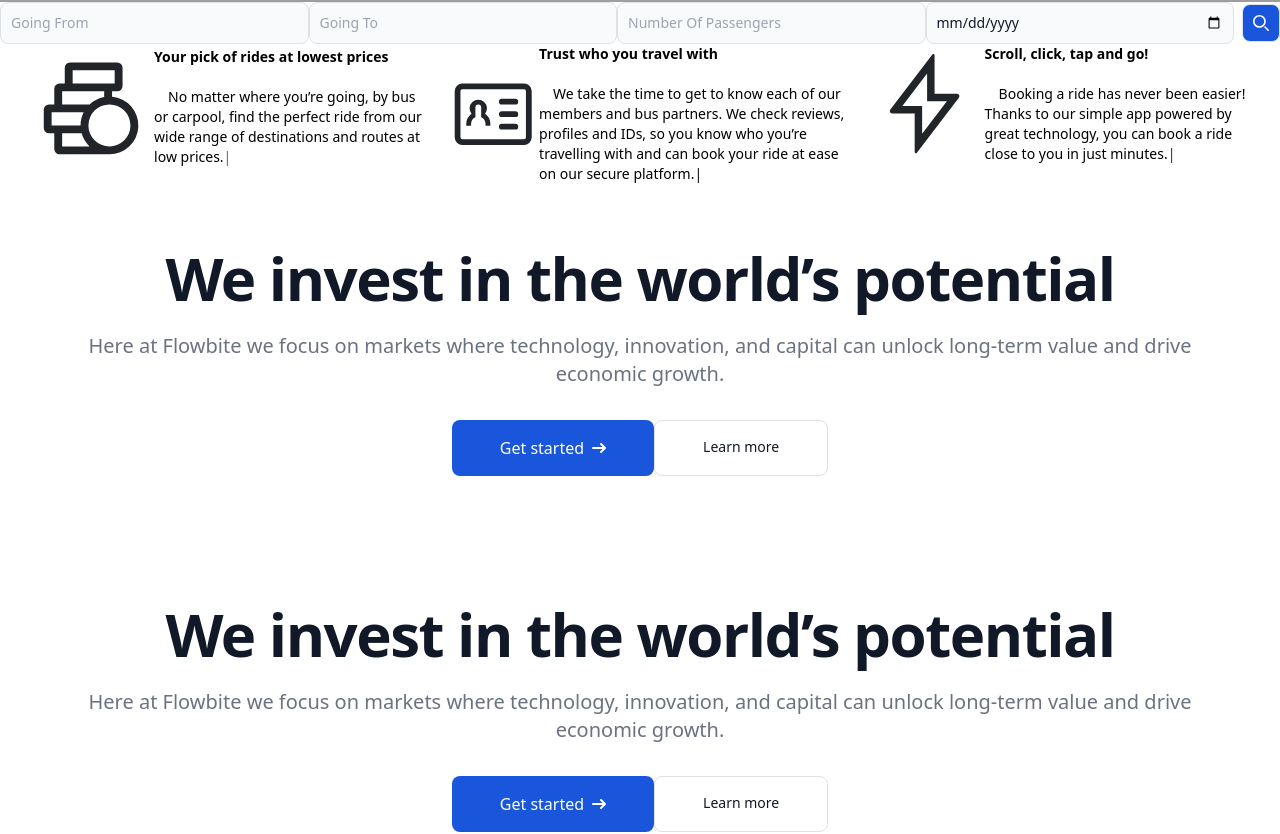
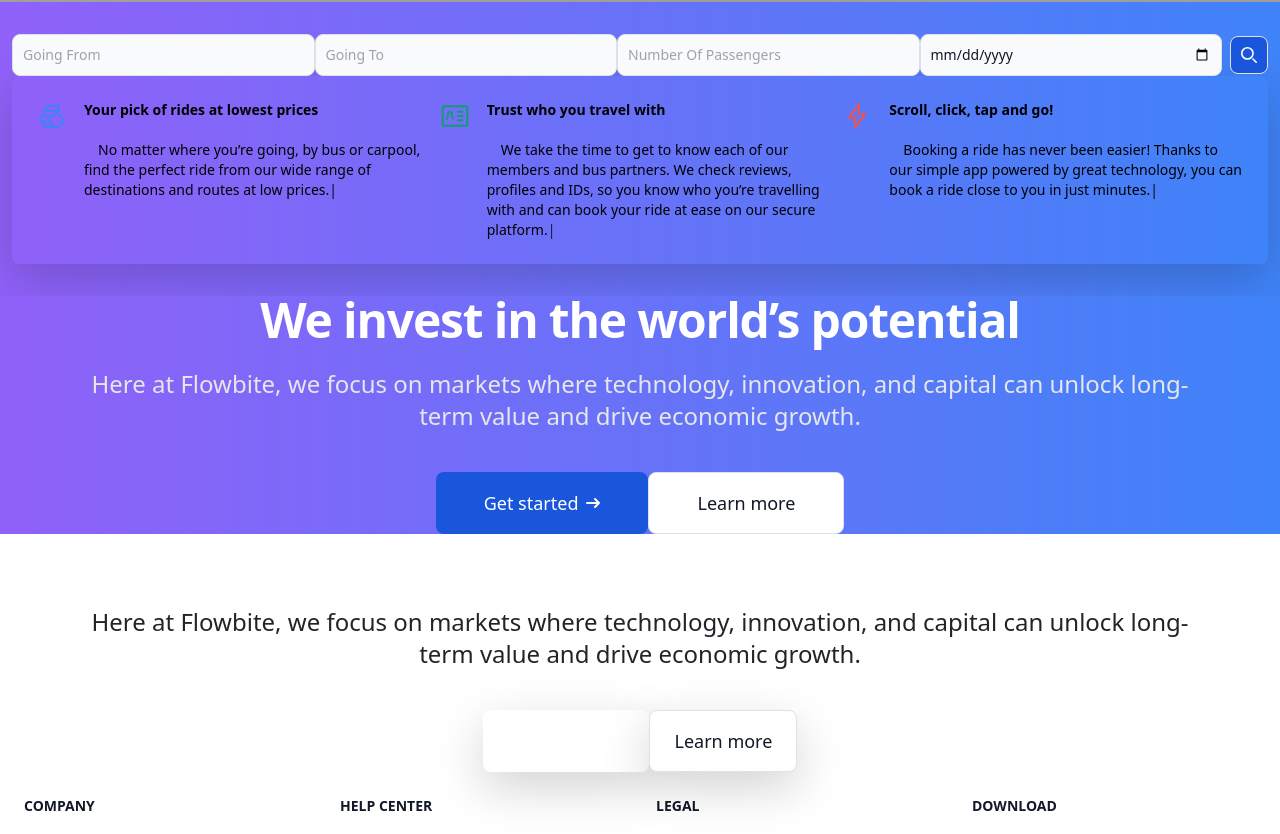
Before and after one commit to AdiMikeyHariharan/Bookkr, a React (Vite) app in the folder Bookkr/: page /Home in a window 1280 px wide. Shown: the part 298-1132 px from the top of the page. Built offline with nearby package versions, Linux system fonts and the light colour scheme; grey boxes are pictures that could not be loaded.

Commit message:
DashboardAppearance

```diff
--- a/Bookkr/src/Home.jsx
+++ b/Bookkr/src/Home.jsx
@@ -1,29 +1,32 @@
-import { useState } from 'react'
-import reactLogo from './assets/react.svg'
-import viteLogo from '/vite.svg'
-import './App.css'
-import Header from './components/Header'
-import Carousel from './components/Carousel'
-import Footer from './components/Footer'
-import Jumbo from './components/Jumbo'
-import JumboLTR from './components/JumboLTR'
-import Spinner from './components/Spinner'
-import Writings from './components/Writings'
-import Search from './components/Search'
-
+import { useState } from 'react';
+import reactLogo from './assets/react.svg';
+import viteLogo from '/vite.svg';
+import './App.css';
+import Header from './components/Header';
+import Carousel from './components/Carousel';
+import Footer from './components/Footer';
+import Jumbo from './components/Jumbo';
+import JumboLTR from './components/JumboLTR';
+import Spinner from './components/Spinner';
+import Writings from './components/Writings';
+import Search from './components/Search';
 
 function HomeP() {
   return (
     <>
-    <Header/>
-    <Carousel/>
-    <Search/>
-    <Writings/>
-    <Jumbo/>
-    <JumboLTR/>
-    <Footer/>
+      <Header />
+      <Carousel />
+      <div className="bg-gradient-to-r from-purple-500 to-blue-500 py-8">
+        <div className="container mx-auto">
+          <Search />
+          <Writings />
+        </div>
+      </div>
+      <Jumbo />
+      <JumboLTR />
+      <Footer />
     </>
-  )
+  );
 }
 
-export default HomeP
+export default HomeP;
--- a/Bookkr/src/components/Jumbo.jsx
+++ b/Bookkr/src/components/Jumbo.jsx
@@ -1,26 +1,47 @@
-import React from 'react'
+import React from 'react';
 
 export default function Jumbo() {
   return (
     <div>
-    <section class="bg-red dark:bg-gray-900">
-        <div class="py-8 px-4 mx-auto max-w-screen-xl text-center lg:py-16">
-            <h1 class="mb-4 text-4xl font-extrabold tracking-tight leading-none text-gray-900 md:text-5xl lg:text-6xl dark:text-white">We invest in the world’s potential</h1>
-            <p class="mb-8 text-lg font-normal text-gray-500 lg:text-xl sm:px-16 lg:px-48 dark:text-gray-400">Here at Flowbite we focus on markets where technology, innovation, and capital can unlock long-term value and drive economic growth.</p>
-            <div class="flex flex-col space-y-4 sm:flex-row sm:justify-center sm:space-y-0">
-                <a href="#" class="inline-flex justify-center items-center py-3 px-5 text-base font-medium text-center text-white rounded-lg bg-blue-700 hover:bg-blue-800 focus:ring-4 focus:ring-blue-300 dark:focus:ring-blue-900">
+      <section className="bg-gradient-to-r from-purple-500 to-blue-500 dark:bg-gray-900">
+        <div className="py-16 px-4 mx-auto max-w-screen-xl text-center lg:py-24">
+          <h1 className="mb-6 text-5xl font-extrabold tracking-tight leading-none text-white md:text-6xl lg:text-7xl dark:text-white">
+            We invest in the world’s potential
+          </h1>
+          <p className="mb-10 text-xl font-normal text-gray-200 lg:text-2xl sm:px-16 lg:px-48 dark:text-gray-400">
+            Here at Flowbite, we focus on markets where technology, innovation, and capital can unlock long-term value and drive economic growth.
+          </p>
+          <div className="flex flex-col space-y-4 sm:flex-row sm:justify-center sm:space-y-0">
+            <a
+              href="#"
+              className="inline-flex justify-center items-center py-3 px-5 text-lg font-medium text-white rounded-lg bg-blue-700 hover:bg-blue-800 focus:ring-4 focus:ring-blue-300 dark:focus:ring-blue-900 transition-all duration-200 transform hover:scale-105"
+            >
               Get started
-                    <svg class="w-3.5 h-3.5 ms-2 rtl:rotate-180" aria-hidden="true" xmlns="http://www.w3.org/2000/svg" fill="none" viewBox="0 0 14 10">
-                        <path stroke="currentColor" stroke-linecap="round" stroke-linejoin="round" stroke-width="2" d="M1 5h12m0 0L9 1m4 4L9 9"/>
+              <svg
+                className="w-3.5 h-3.5 ms-2 rtl:rotate-180"
+                aria-hidden="true"
+                xmlns="http://www.w3.org/2000/svg"
+                fill="none"
+                viewBox="0 0 14 10"
+              >
+                <path
+                  stroke="currentColor"
+                  strokeLinecap="round"
+                  strokeLinejoin="round"
+                  strokeWidth="2"
+                  d="M1 5h12m0 0L9 1m4 4L9 9"
+                />
               </svg>
             </a>
-                <a href="#" class="py-3 px-5 sm:ms-4 text-sm font-medium text-gray-900 focus:outline-none bg-white rounded-lg border border-gray-200 hover:bg-gray-100 hover:text-blue-700 focus:z-10 focus:ring-4 focus:ring-gray-100 dark:focus:ring-gray-700 dark:bg-gray-800 dark:text-gray-400 dark:border-gray-600 dark:hover:text-white dark:hover:bg-gray-70">
+            <a
+              href="#"
+              className="py-3 px-5 sm:ms-4 text-lg font-medium text-gray-900 focus:outline-none bg-white rounded-lg border border-gray-200 hover:bg-gray-100 hover:text-blue-700 focus:z-10 focus:ring-4 focus:ring-gray-100 dark:focus:ring-gray-700 dark:bg-gray-800 dark:text-gray-400 dark:border-gray-600 dark:hover:text-white dark:hover:bg-gray-700 transition-all duration-200 transform hover:scale-105"
+            >
               Learn more
             </a>
           </div>
         </div>
       </section>
-
     </div>
-  )
+  );
 }
--- a/Bookkr/src/components/JumboLTR.jsx
+++ b/Bookkr/src/components/JumboLTR.jsx
@@ -1,25 +1,47 @@
-import React from 'react'
+import React from 'react';
 
 export default function JumboLTR() {
   return (
     <div>
-    <section className="bg-white dark:bg-gray-900">
-        <div className="py-8 px-4 mx-auto max-w-screen-xl text-center lg:py-16">
-            <h1 className="mb-4 text-4xl font-extrabold tracking-tight leading-none text-gray-900 md:text-5xl lg:text-6xl dark:text-black">We invest in the world’s potential</h1>
-            <p className="mb-8 text-lg font-normal text-gray-500 lg:text-xl sm:px-16 lg:px-48 dark:text-gray-400">Here at Flowbite we focus on markets where technology, innovation, and capital can unlock long-term value and drive economic growth.</p>
+      <section className="bg-gradient-to-r from-indigo-500 via-purple-500 to-pink-500 dark:bg-gray-900">
+        <div className="py-16 px-4 mx-auto max-w-screen-xl text-center lg:py-24">
+          <h1 className="mb-6 text-5xl font-extrabold tracking-tight leading-none text-white md:text-6xl lg:text-7xl dark:text-white">
+            We invest in the world’s potential
+          </h1>
+          <p className="mb-10 text-xl font-normal text-gray-100 lg:text-2xl sm:px-16 lg:px-48 dark:text-gray-400">
+            Here at Flowbite, we focus on markets where technology, innovation, and capital can unlock long-term value and drive economic growth.
+          </p>
           <div className="flex flex-col space-y-4 sm:flex-row sm:justify-center sm:space-y-0">
-                <a href="/" className="inline-flex justify-center items-center py-3 px-5 text-base font-medium text-center text-white rounded-lg bg-blue-700 hover:bg-blue-800 focus:ring-4 focus:ring-blue-300 dark:focus:ring-blue-900">
+            <a
+              href="/"
+              className="inline-flex justify-center items-center py-3 px-6 text-lg font-medium text-white bg-gradient-to-r from-blue-600 to-purple-600 rounded-lg shadow-lg hover:from-blue-500 hover:to-purple-500 focus:outline-none focus:ring-4 focus:ring-blue-300 dark:focus:ring-blue-900 transition-transform transform hover:scale-105"
+            >
               Get started
-                    <svg className="w-3.5 h-3.5 ms-2 rtl:rotate-180" aria-hidden="true" xmlns="http://www.w3.org/2000/svg" fill="none" viewBox="0 0 14 10">
-                        <path stroke="currentColor" stroke-linecap="round" stroke-linejoin="round" stroke-width="2" d="M1 5h12m0 0L9 1m4 4L9 9"/>
+              <svg
+                className="w-4 h-4 ml-2"
+                aria-hidden="true"
+                xmlns="http://www.w3.org/2000/svg"
+                fill="none"
+                viewBox="0 0 14 10"
+              >
+                <path
+                  stroke="currentColor"
+                  strokeLinecap="round"
+                  strokeLinejoin="round"
+                  strokeWidth="2"
+                  d="M1 5h12m0 0L9 1m4 4L9 9"
+                />
               </svg>
             </a>
-                <a href="/" className="py-3 px-5 sm:ms-4 text-sm font-medium text-gray-900 focus:outline-none bg-white rounded-lg border border-gray-200 hover:bg-gray-100 hover:text-blue-700 focus:z-10 focus:ring-4 focus:ring-gray-100 dark:focus:ring-gray-700 dark:bg-gray-800 dark:text-gray-400 dark:border-gray-600 dark:hover:text-white dark:hover:bg-gray-70">
+            <a
+              href="/"
+              className="py-3 px-6 sm:ml-4 text-lg font-medium text-gray-900 bg-white border border-gray-300 rounded-lg shadow-lg hover:bg-gray-100 hover:text-blue-700 focus:outline-none focus:ring-4 focus:ring-gray-100 dark:bg-gray-800 dark:text-gray-400 dark:border-gray-600 dark:hover:bg-gray-700 dark:hover:text-white transition-transform transform hover:scale-105"
+            >
               Learn more
             </a>
           </div>
         </div>
       </section>
     </div>
-  )
+  );
 }
--- a/Bookkr/src/components/Writings.jsx
+++ b/Bookkr/src/components/Writings.jsx
@@ -3,50 +3,113 @@
 
 const Writings = () => {
     return (
-        <div className="container w-4/5 mx-auto translate-y-10 ">
-        <ul className="items-start w-100 text-sm font-medium text-white-900 bg-white  rounded-lg sm:flex">
-            <li className="w-full">
-                <div className="flex items-center ps-3">
-                <svg viewBox="0 0 24 24" xmlns="http://www.w3.org/2000/svg" role="img" aria-hidden="true" class="_1rks9rr1 ejccx3im ejccx3u ejccx3j6 ejccx3u"><g color="neutralIconDefault"><g color="currentColor"><path fill="currentColor" fill-rule="evenodd" d="M8.5 5v2.5h8V5zM7 4.5v3H6a1 1 0 0 0-1 1v3H4a1 1 0 0 0-1 1V16a1 1 0 0 0 1 1h1v3a1 1 0 0 0 1 1h9.5a5.5 5.5 0 0 0 .5-10.978V9h1a1 1 0 0 0 1-1V4.5a1 1 0 0 0-1-1H8a1 1 0 0 0-1 1m7.5 5.59V9h-8v2.5h5.225a5.5 5.5 0 0 1 2.775-1.41M10.6 13H4.5v2.5H10c0-.9.216-1.75.6-2.5m-.393 4H6.5v2.5h5.225a5.5 5.5 0 0 1-1.518-2.5m9.293-1.5a4 4 0 1 1-8 0 4 4 0 0 1 8 0" clip-rule="evenodd"></path></g></g></svg>
+        <div className="container w-4/5 mx-auto translate-y-10 bg-gradient-to-r from-blue-50 to-white p-6 rounded-lg shadow-lg">
+  <ul className="text-sm font-medium text-gray-800 sm:flex sm:space-x-8">
+    <li className="w-full mb-6 sm:mb-0">
+      <div className="flex items-start space-x-4">
+        <svg
+          viewBox="0 0 24 24"
+          xmlns="http://www.w3.org/2000/svg"
+          role="img"
+          aria-hidden="true"
+          className="h-8 w-8 text-blue-500"
+        >
+          <g color="neutralIconDefault">
+            <g color="currentColor">
+              <path
+                fill="currentColor"
+                fillRule="evenodd"
+                d="M8.5 5v2.5h8V5zM7 4.5v3H6a1 1 0 0 0-1 1v3H4a1 1 0 0 0-1 1V16a1 1 0 0 0 1 1h1v3a1 1 0 0 0 1 1h9.5a5.5 5.5 0 0 0 .5-10.978V9h1a1 1 0 0 0 1-1V4.5a1 1 0 0 0-1-1H8a1 1 0 0 0-1 1m7.5 5.59V9h-8v2.5h5.225a5.5 5.5 0 0 1 2.775-1.41M10.6 13H4.5v2.5H10c0-.9.216-1.75.6-2.5m-.393 4H6.5v2.5h5.225a5.5 5.5 0 0 1-1.518-2.5m9.293-1.5a4 4 0 1 1-8 0 4 4 0 0 1 8 0"
+                clipRule="evenodd"
+              ></path>
+            </g>
+          </g>
+        </svg>
+        <div className="flex-1">
           <ReactTyped
             strings={[
-                "<span class='font-bold'>Your pick of rides at lowest prices</span><br/><br/>&emsp;No matter where you’re going, by bus or carpool, find the perfect ride from our wide range of destinations and routes at low prices."
+              "<span class='font-bold'>      Your pick of rides at lowest prices</span><br/><br/>&emsp;No matter where you’re going, by bus or carpool, find the perfect ride from our wide range of destinations and routes at low prices.",
             ]}
             typeSpeed={10}
             className="text-black"
             contentType={'html'}
           />
         </div>
+      </div>
     </li>
-            <li className="w-full">
-                <div className="flex items-center ps-3">
-                <svg viewBox="0 0 24 24" xmlns="http://www.w3.org/2000/svg" role="img" aria-hidden="true" class="_1rks9rr1 ejccx3im ejccx3u ejccx3j6 ejccx3u"><g color="neutralIconDefault"><g color="currentColor"><path fill="currentColor" fill-rule="evenodd" d="M20 5.5H4a.5.5 0 0 0-.5.5v12a.5.5 0 0 0 .5.5h16a.5.5 0 0 0 .5-.5V6a.5.5 0 0 0-.5-.5M4 4a2 2 0 0 0-2 2v12a2 2 0 0 0 2 2h16a2 2 0 0 0 2-2V6a2 2 0 0 0-2-2z" clip-rule="evenodd"></path><path fill="currentColor" fill-rule="evenodd" d="M13.5 15.25a.75.75 0 0 1 .75-.75h3.5a.75.75 0 0 1 0 1.5h-3.5a.75.75 0 0 1-.75-.75M13.5 12a.75.75 0 0 1 .75-.75h3.5a.75.75 0 0 1 0 1.5h-3.5a.75.75 0 0 1-.75-.75M13.5 8.75a.75.75 0 0 1 .75-.75h3.5a.75.75 0 0 1 0 1.5h-3.5a.75.75 0 0 1-.75-.75M8.875 10.25a.75.75 0 0 0-1.5 0v2.531c-.662.29-1.125.95-1.125 1.719v.5H5v-.5c0-1.077.544-2.026 1.373-2.588a2.25 2.25 0 1 1 3.504 0A3.12 3.12 0 0 1 11.25 14.5v.5H10v-.5c0-.769-.463-1.43-1.125-1.719z" clip-rule="evenodd"></path></g></g></svg>
+    <li className="w-full mb-6 sm:mb-0">
+      <div className="flex items-start space-x-4">
+        <svg
+          viewBox="0 0 24 24"
+          xmlns="http://www.w3.org/2000/svg"
+          role="img"
+          aria-hidden="true"
+          className="h-8 w-8 text-green-500"
+        >
+          <g color="neutralIconDefault">
+            <g color="currentColor">
+              <path
+                fill="currentColor"
+                fillRule="evenodd"
+                d="M20 5.5H4a.5.5 0 0 0-.5.5v12a.5.5 0 0 0 .5.5h16a.5.5 0 0 0 .5-.5V6a.5.5 0 0 0-.5-.5M4 4a2 2 0 0 0-2 2v12a2 2 0 0 0 2 2h16a2 2 0 0 0 2-2V6a2 2 0 0 0-2-2z"
+                clipRule="evenodd"
+              ></path>
+              <path
+                fill="currentColor"
+                fillRule="evenodd"
+                d="M13.5 15.25a.75.75 0 0 1 .75-.75h3.5a.75.75 0 0 1 0 1.5h-3.5a.75.75 0 0 1-.75-.75M13.5 12a.75.75 0 0 1 .75-.75h3.5a.75.75 0 0 1 0 1.5h-3.5a.75.75 0 0 1-.75-.75M13.5 8.75a.75.75 0 0 1 .75-.75h3.5a.75.75 0 0 1 0 1.5h-3.5a.75.75 0 0 1-.75-.75M8.875 10.25a.75.75 0 0 0-1.5 0v2.531c-.662.29-1.125.95-1.125 1.719v.5H5v-.5c0-1.077.544-2.026 1.373-2.588a2.25 2.25 0 1 1 3.504 0A3.12 3.12 0 0 1 11.25 14.5v.5H10v-.5c0-.769-.463-1.43-1.125-1.719z"
+                clipRule="evenodd"
+              ></path>
+            </g>
+          </g>
+        </svg>
+        <div className="flex-1">
           <ReactTyped
             strings={[
-                    "<span class='font-bold'>Trust who you travel with</span><br/><br/>&emsp;We take the time to get to know each of our members and bus partners. We check reviews, profiles and IDs, so you know who you’re travelling with and can book your ride at ease on our secure platform."
+              "<span class='font-bold'>      Trust who you travel with</span><br/><br/>&emsp;We take the time to get to know each of our members and bus partners. We check reviews, profiles and IDs, so you know who you’re travelling with and can book your ride at ease on our secure platform.",
             ]}
             typeSpeed={10}
             className="text-black"
             contentType={'html'}
           />
         </div>
+      </div>
     </li>
     <li className="w-full">
-                <div className="flex items-center ps-3">
-                <svg viewBox="0 0 24 24" xmlns="http://www.w3.org/2000/svg" role="img" aria-hidden="true" class="_1rks9rr1 ejccx3im ejccx3u ejccx3j6 ejccx3u"><g color="neutralIconDefault"><g color="currentColor"><path fill="currentColor" fill-rule="evenodd" d="M12.5 11.5V5.958L7.52 12.5h3.98v5.542l4.98-6.542zm5.999-1.498a.5.5 0 0 1 .398.801l-8.45 11.098a.25.25 0 0 1-.449-.151v-7.752H5.501a.5.5 0 0 1-.398-.801l8.45-11.098a.25.25 0 0 1 .449.151v7.752z" clip-rule="evenodd"></path></g></g></svg>
+      <div className="flex items-start space-x-4">
+        <svg
+          viewBox="0 0 24 24"
+          xmlns="http://www.w3.org/2000/svg"
+          role="img"
+          aria-hidden="true"
+          className="h-8 w-8 text-red-500"
+        >
+          <g color="neutralIconDefault">
+            <g color="currentColor">
+              <path
+                fill="currentColor"
+                fillRule="evenodd"
+                d="M12.5 11.5V5.958L7.52 12.5h3.98v5.542l4.98-6.542zm5.999-1.498a.5.5 0 0 1 .398.801l-8.45 11.098a.25.25 0 0 1-.449-.151v-7.752H5.501a.5.5 0 0 1-.398-.801l8.45-11.098a.25.25 0 0 1 .449.151v7.752z"
+                clipRule="evenodd"
+              ></path>
+            </g>
+          </g>
+        </svg>
+        <div className="flex-1">
           <ReactTyped
             strings={[
-                    "<span class='font-bold'>Scroll, click, tap and go!</span><br/><br/>&emsp;Booking a ride has never been easier! Thanks to our simple app powered by great technology, you can book a ride close to you in just minutes."
+              "<span class='font-bold'>    Scroll, click, tap and go!</span><br/><br/>&emsp;Booking a ride has never been easier! Thanks to our simple app powered by great technology, you can book a ride close to you in just minutes.",
             ]}
             typeSpeed={10}
             className="text-black"
             contentType={'html'}
           />
         </div>
+      </div>
     </li>
   </ul>
+</div>
 
-        </div>
     );
 }
 
```
Also changed, not shown: Bookkr/src/components/Footer.jsx (+65 -71 lines). Lines whose indentation alone changed are shown as unchanged.
